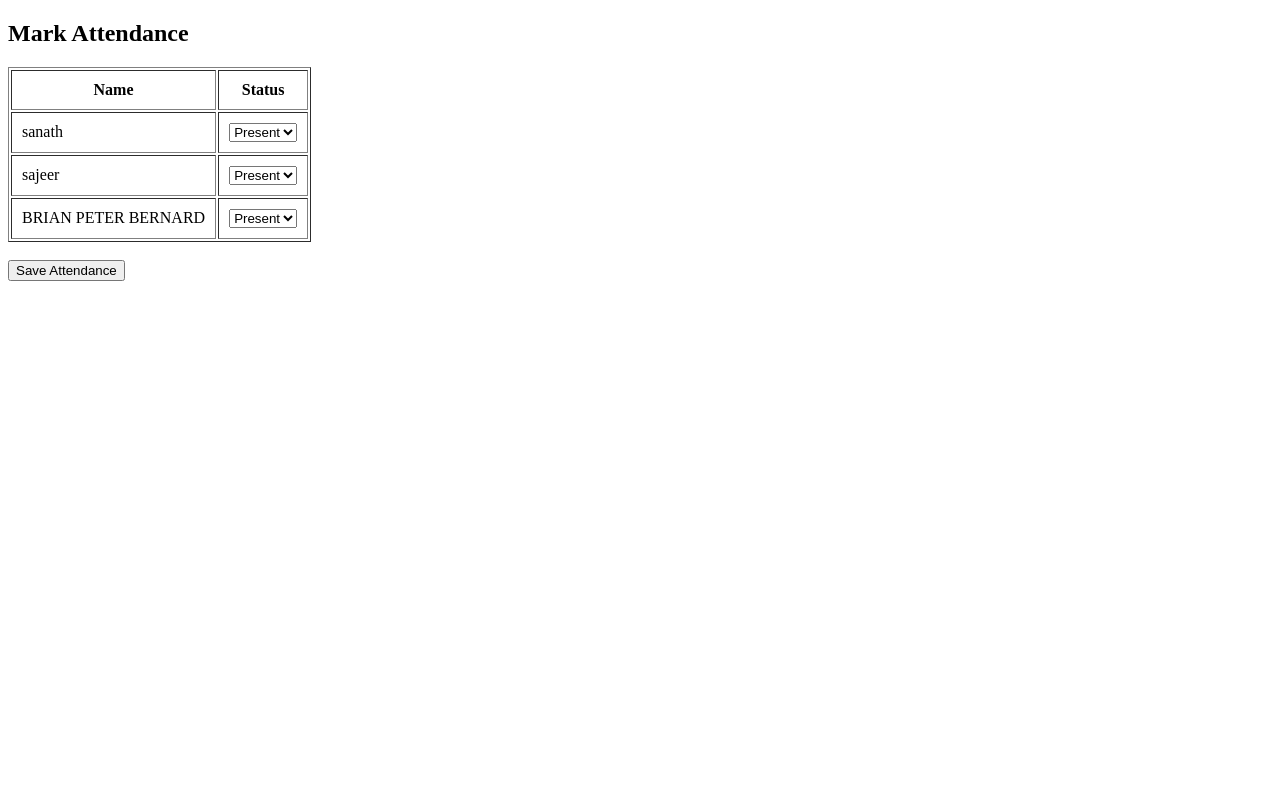
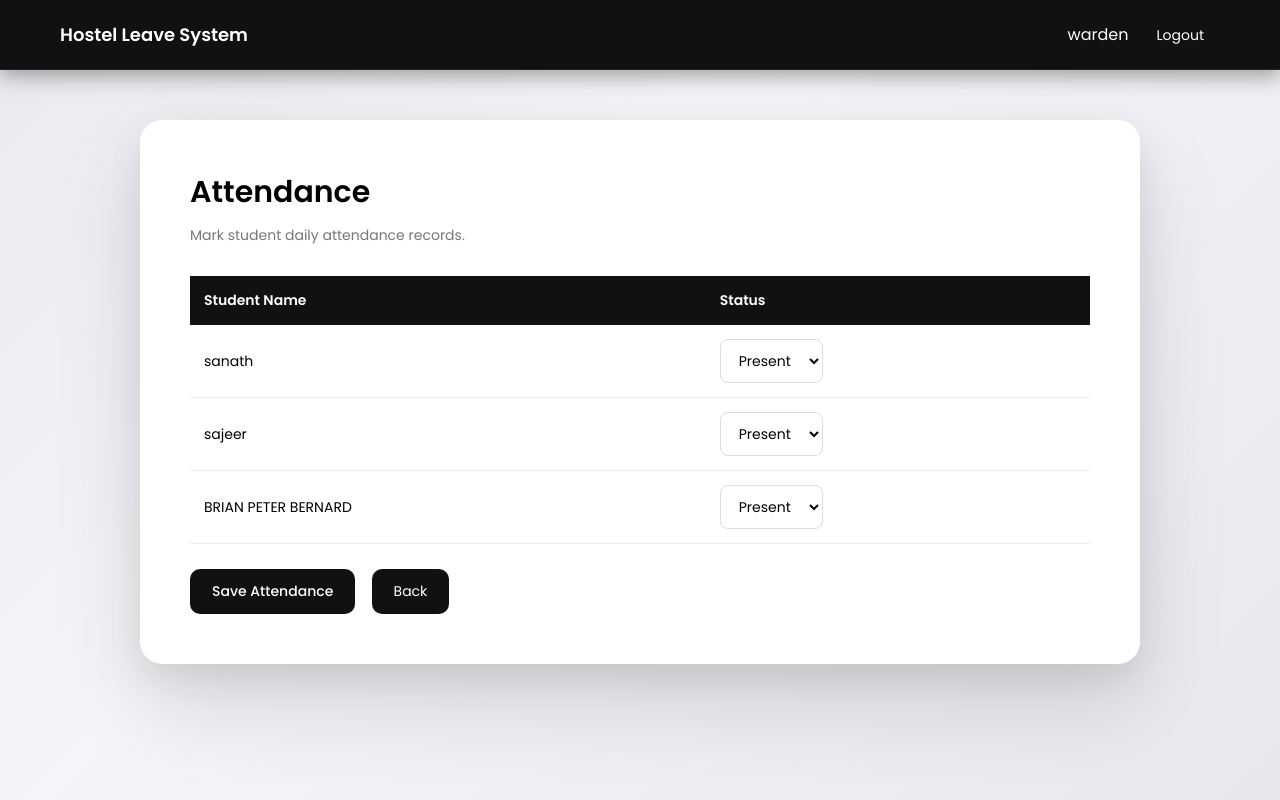
Before and after one commit to sanath2003git/hostel-leave-management-system, a PHP site: page /warden/attendance.php in a window 1280 px wide. Run offline with PHP 8.4, Linux system fonts and the light colour scheme; a user stored in the database is signed in; data comes from the database, SQL or seed files in the repository.

Commit message:
Update attendance.php

```diff
--- a/warden/attendance.php
+++ b/warden/attendance.php
@@ -14,11 +14,10 @@ if (isset($_POST['submit'])) {
 
     foreach ($_POST['attendance'] as $user_id => $status) {
 
-        // 🔍 Check approved leave
         $leaveQuery = "
         SELECT * FROM hostel_leaves
         WHERE student_id = ?
-        AND status = 'Approved'
+        AND status='Approved'
         AND DATE(from_datetime) <= ?
         AND DATE(to_datetime) >= ?
         ";
@@ -30,7 +29,6 @@ if (isset($_POST['submit'])) {
 
         $hasLeave = $leaveResult->num_rows > 0;
 
-        // 🧠 Logic
         if ($status == "Absent") {
 
             if ($hasLeave) {
@@ -46,43 +44,236 @@ if (isset($_POST['submit'])) {
             $remark = "Normal";
         }
 
-        // 💾 Save attendance
         $stmt = $conn->prepare("
-            INSERT INTO attendance (user_id, date, status, remark, marked_by)
-            VALUES (?, ?, ?, ?, ?)
+            INSERT INTO attendance (user_id,date,status,remark,marked_by)
+            VALUES (?,?,?,?,?)
             ON DUPLICATE KEY UPDATE
-            status = VALUES(status),
-            remark = VALUES(remark)
+            status=VALUES(status),
+            remark=VALUES(remark)
         ");
 
         $stmt->bind_param("isssi", $user_id, $date, $finalStatus, $remark, $warden_id);
         $stmt->execute();
     }
 
-    echo "<p style='color:green;'>Attendance saved successfully!</p>";
+    $success = "Attendance saved successfully!";
 }
 ?>
 
 <!DOCTYPE html>
 <html>
 <head>
+
 <title>Attendance</title>
+
+<link href="https://fonts.googleapis.com/css2?family=Poppins:wght@300;400;500;600&display=swap" rel="stylesheet">
+
+<style>
+
+*{
+margin:0;
+padding:0;
+box-sizing:border-box;
+font-family:'Poppins',sans-serif;
+}
+
+body{
+min-height:100vh;
+background:linear-gradient(135deg,#e8eaef 0%,#f4f5f8 40%,#e6e8ed 100%);
+padding:120px 60px 60px 60px;
+}
+
+/* TOPBAR */
+
+.topbar{
+position:fixed;
+top:0;
+left:0;
+width:100%;
+height:70px;
+background:#111;
+display:flex;
+justify-content:space-between;
+align-items:center;
+padding:0 60px;
+color:#fff;
+box-shadow:0 6px 20px rgba(0,0,0,0.35);
+border-bottom:1px solid #222;
+z-index:1000;
+}
+
+.logo{
+font-size:18px;
+font-weight:600;
+}
+
+.logout-btn{
+padding:8px 16px;
+border-radius:8px;
+background:#111;
+color:#fff;
+text-decoration:none;
+font-size:14px;
+margin-left:12px;
+transition:0.2s;
+}
+
+.logout-btn:hover{
+background:rgba(255,255,255,0.15);
+}
+
+/* MAIN BOX */
+
+.dashboard{
+max-width:1000px;
+margin:auto;
+padding:50px;
+background:#fff;
+border-radius:22px;
+box-shadow:
+0 40px 90px rgba(0,0,0,0.12),
+0 15px 35px rgba(0,0,0,0.08);
+}
+
+h1{
+font-size:30px;
+margin-bottom:10px;
+}
+
+.subtitle{
+color:#777;
+font-size:14px;
+margin-bottom:30px;
+}
+
+/* SUCCESS */
+
+.success{
+padding:14px;
+background:#eafaf1;
+color:#27ae60;
+border-radius:10px;
+margin-bottom:25px;
+font-size:14px;
+}
+
+/* TABLE */
+
+table{
+width:100%;
+border-collapse:collapse;
+margin-top:15px;
+}
+
+th{
+background:#111;
+color:#fff;
+padding:14px;
+text-align:left;
+font-size:14px;
+}
+
+td{
+padding:14px;
+border-bottom:1px solid #eee;
+font-size:14px;
+}
+
+tr:hover{
+background:#f8f9fb;
+}
+
+/* SELECT */
+
+select{
+padding:10px 14px;
+border:1px solid #ddd;
+border-radius:8px;
+font-size:14px;
+outline:none;
+background:#fff;
+}
+
+/* BUTTON */
+
+.btn{
+margin-top:25px;
+padding:12px 22px;
+background:#111;
+color:#fff;
+border:none;
+border-radius:10px;
+font-size:14px;
+font-weight:500;
+cursor:pointer;
+transition:0.2s;
+}
+
+.btn:hover{
+background:#444;
+}
+
+/* BACK */
+
+.back-btn{
+display:inline-block;
+margin-top:25px;
+margin-left:12px;
+padding:12px 22px;
+background:#111;
+color:#fff;
+text-decoration:none;
+border-radius:10px;
+font-size:14px;
+transition:0.2s;
+}
+
+.back-btn:hover{
+background:#444;
+}
+
+</style>
 </head>
+
 <body>
 
-<h2>Mark Attendance</h2>
+<div class="topbar">
+
+<div class="logo">Hostel Leave System</div>
+
+<div>
+<?php echo $_SESSION["username"]; ?>
+<a class="logout-btn" href="../auth/logout.php">Logout</a>
+</div>
+
+</div>
+
+<div class="dashboard">
+
+<h1>Attendance</h1>
+
+<div class="subtitle">
+Mark student daily attendance records.
+</div>
+
+<?php if(isset($success)) { ?>
+<div class="success"><?php echo $success; ?></div>
+<?php } ?>
 
 <form method="POST">
 
-<table border="1" cellpadding="10">
+<table>
+
 <tr>
-    <th>Name</th>
+<th>Student Name</th>
 <th>Status</th>
 </tr>
 
 <?php while($row = mysqli_fetch_assoc($result)) { ?>
+
 <tr>
 <td><?php echo $row['name']; ?></td>
+
 <td>
 <select name="attendance[<?php echo $row['id']; ?>]">
 <option value="Present">Present</option>
@@ -90,14 +281,18 @@ if (isset($_POST['submit'])) {
 </select>
 </td>
 </tr>
+
 <?php } ?>
 
 </table>
 
-<br>
-<button type="submit" name="submit">Save Attendance</button>
+<button type="submit" name="submit" class="btn">Save Attendance</button>
+
+<a href="dashboard.php" class="back-btn">Back</a>
 
 </form>
 
+</div>
+
 </body>
 </html>
```
Lines whose indentation alone changed are shown as unchanged.
